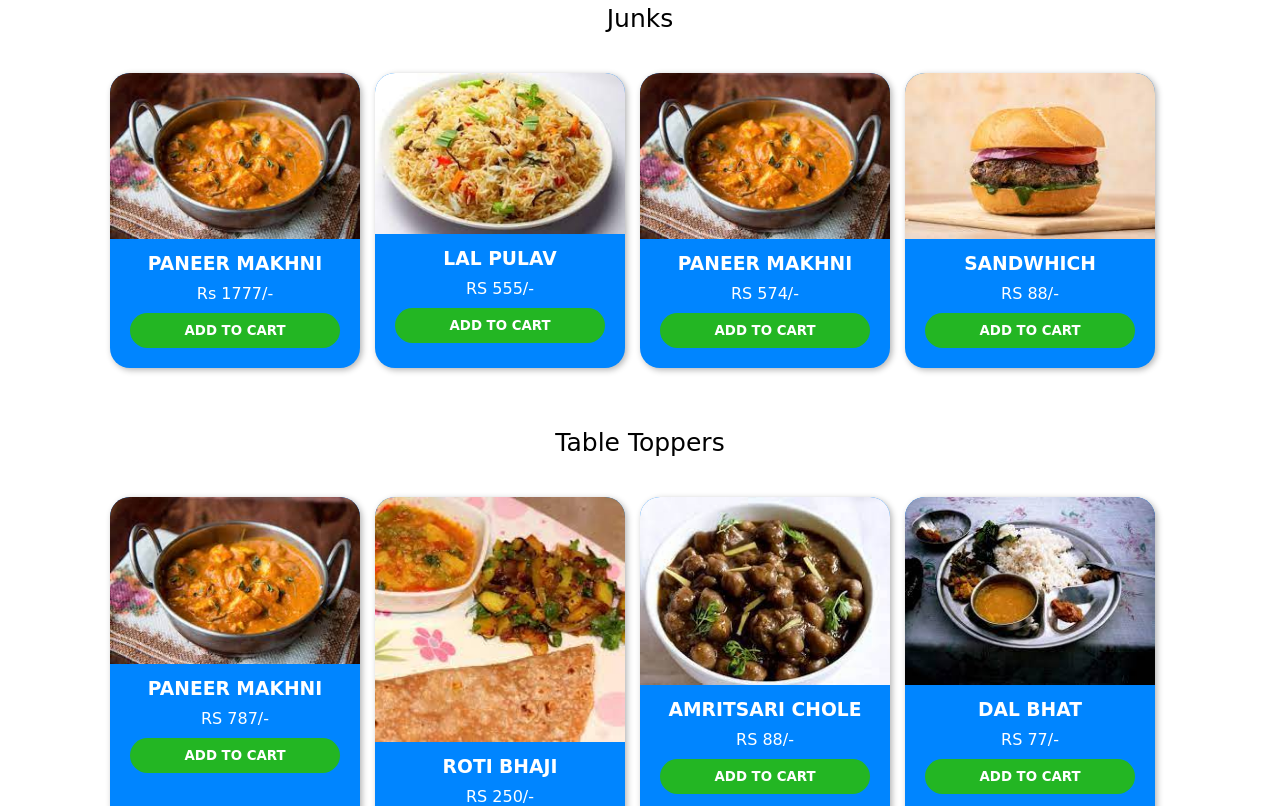
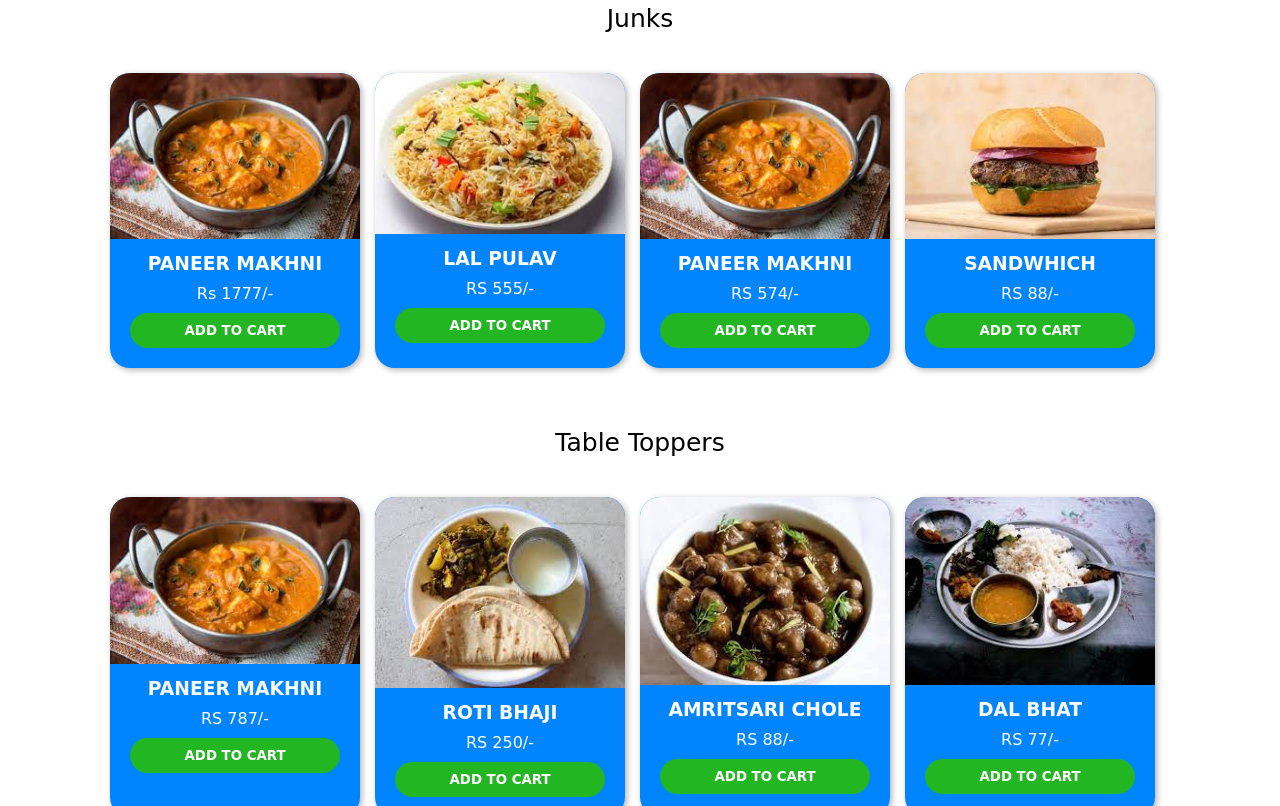
Before and after one commit to NastaWala/NastaWala-Open-Source-Build, a plain HTML site: page index.html in a window 1280 px wide. Shown: the part 146-952 px from the top of the page. Drawn offline with Linux system fonts and the light colour scheme; a web font is replaced by a local one.

Commit message:
Update index.html

```diff
--- a/index.html
+++ b/index.html
@@ -77,7 +77,7 @@
                     </article>
 
                     <article>
-                        <img src="./img/rb.jpg" alt="" class="item-image">
+                        <img src="./img/rb1.jpg" alt="" class="item-image">
                         <div class="text">
                             <h3 class="item-name">Roti Bhaji</h3>
                             <p class="item-price">RS 250/-</p>
```
